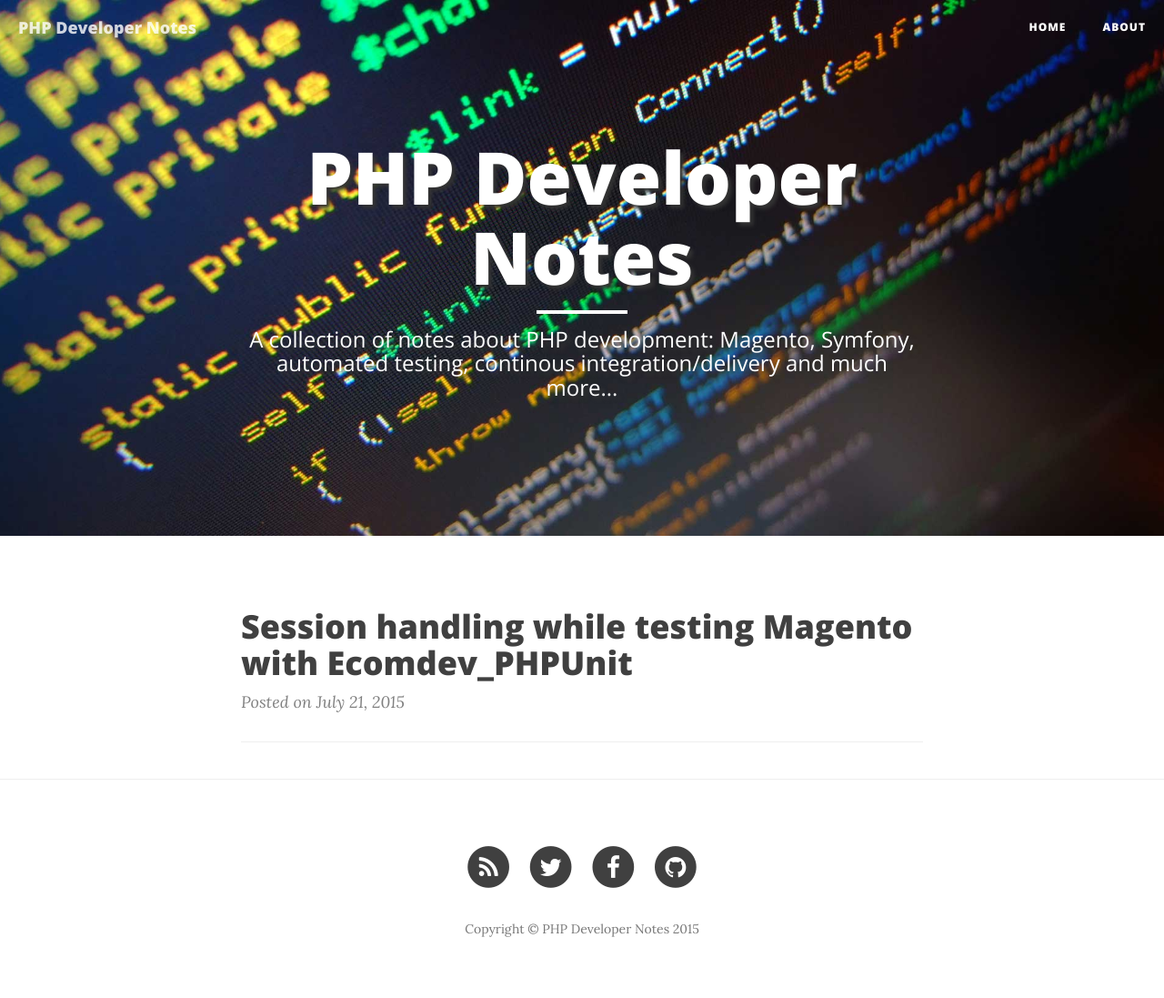
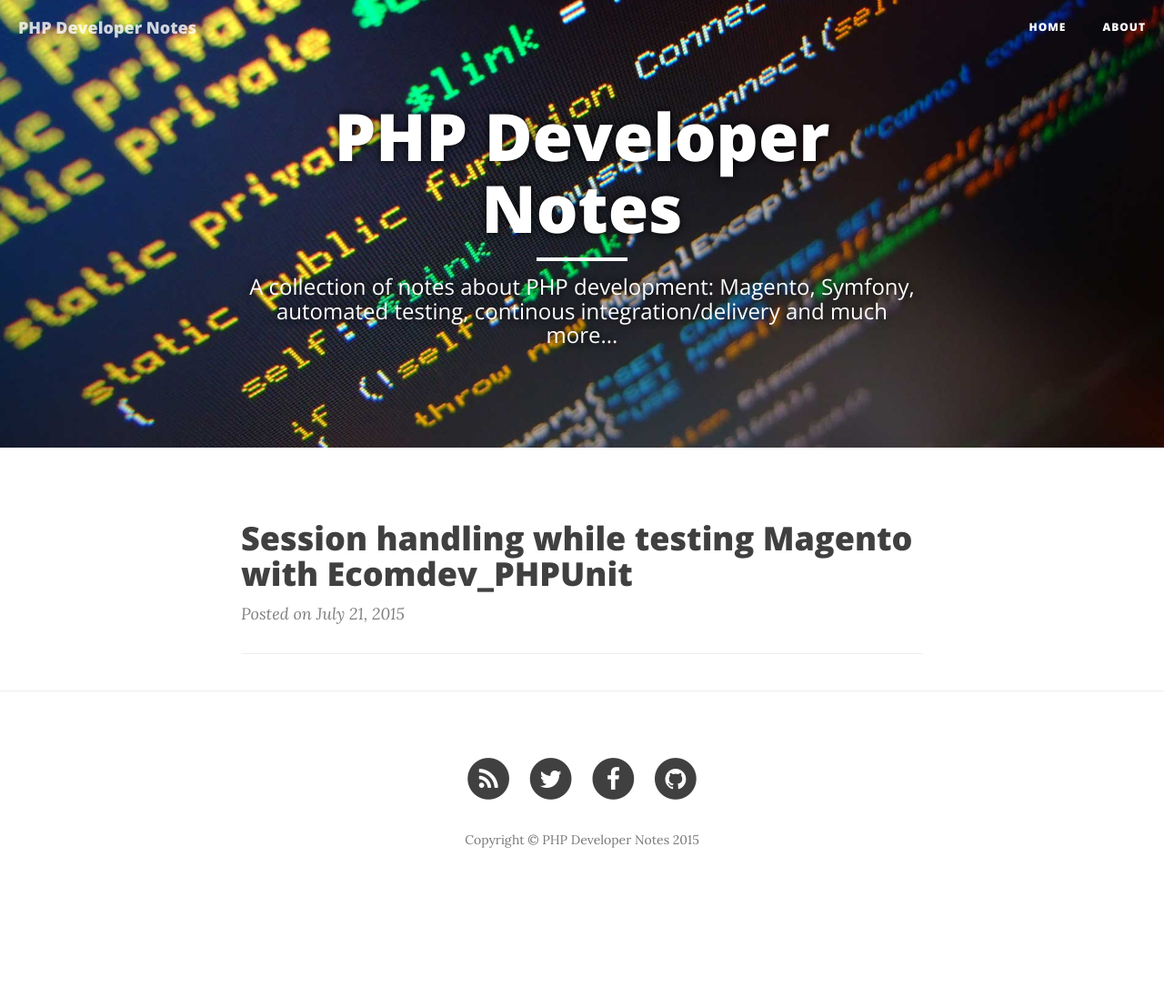
Before and after one commit to mmenozzi/mmenozzi.github.io, a Jekyll site: the page built from index.html, in a window 1280 px wide. Shown: the whole page at 91% size. Built offline with Jekyll 4.4.1, drawn with Linux system fonts in a browser that asks for light colours; nearby versions of some CDN libraries; the list of posts is cut into pages by our own code; after the commit the page ends 999 px from its top, so only the background shows below that.

Commit message:
CSS header improvements

```diff
--- a/css/clean-blog.css
+++ b/css/clean-blog.css
@@ -136,6 +136,7 @@
   background-size: cover;
   -o-background-size: cover;
   margin-bottom: 50px;
+  text-shadow: 0 0 10px rgba(0, 0, 0, 1) !important;
 }
 .intro-header .site-heading,
 .intro-header .post-heading,
@@ -145,9 +146,11 @@
 }
 @media only screen and (min-width: 768px) {
   .intro-header .site-heading,
-  .intro-header .post-heading,
   .intro-header .page-heading {
-    padding: 150px 0;
+    padding: 110px 0;
+  }
+  .intro-header .post-heading {
+    padding: 70px 0;
   }
 }
 .intro-header .site-heading,
@@ -167,24 +170,20 @@
   font-family: 'Open Sans', 'Helvetica Neue', Helvetica, Arial, sans-serif;
   font-weight: 300;
   margin: 10px 0 0;
-  text-shadow: 4px 4px 4px #333333;
 }
 @media only screen and (min-width: 768px) {
   .intro-header .site-heading h1,
   .intro-header .page-heading h1 {
-    font-size: 80px;
-    text-shadow: 4px 4px 4px #333333;
+    font-size: 72px;
   }
 }
 .intro-header .post-heading h1 {
   font-size: 35px;
-  text-shadow: 4px 4px 4px #333333;
 }
 .intro-header .post-heading .subheading,
 .intro-header .post-heading .meta {
   line-height: 1.1;
   display: block;
-  text-shadow: 4px 4px 4px #333333;
 }
 .intro-header .post-heading .subheading {
   font-family: 'Open Sans', 'Helvetica Neue', Helvetica, Arial, sans-serif;
@@ -203,7 +202,7 @@
 }
 @media only screen and (min-width: 768px) {
   .intro-header .post-heading h1 {
-    font-size: 55px;
+    font-size: 42px;
   }
   .intro-header .post-heading .subheading {
     font-size: 30px;
```
